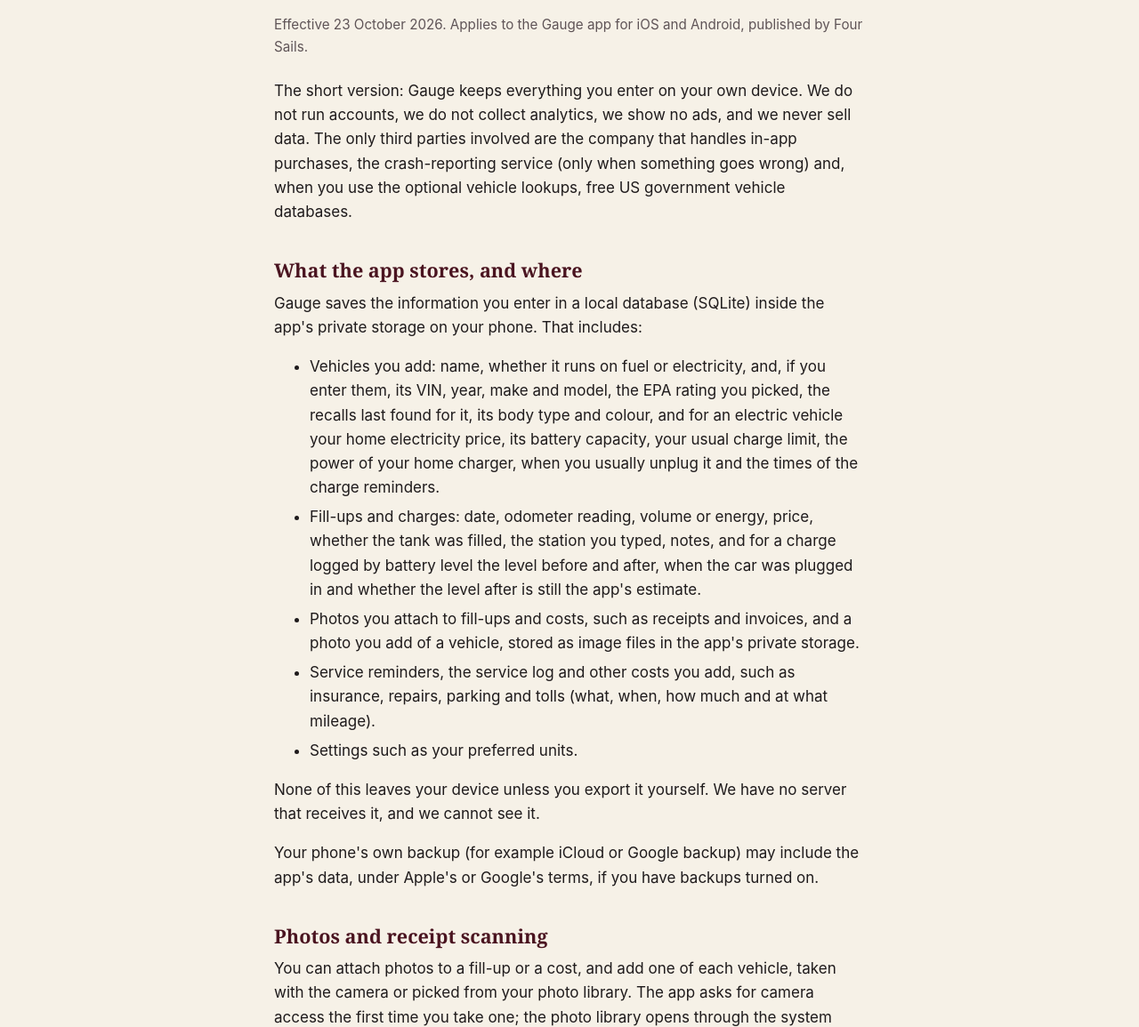
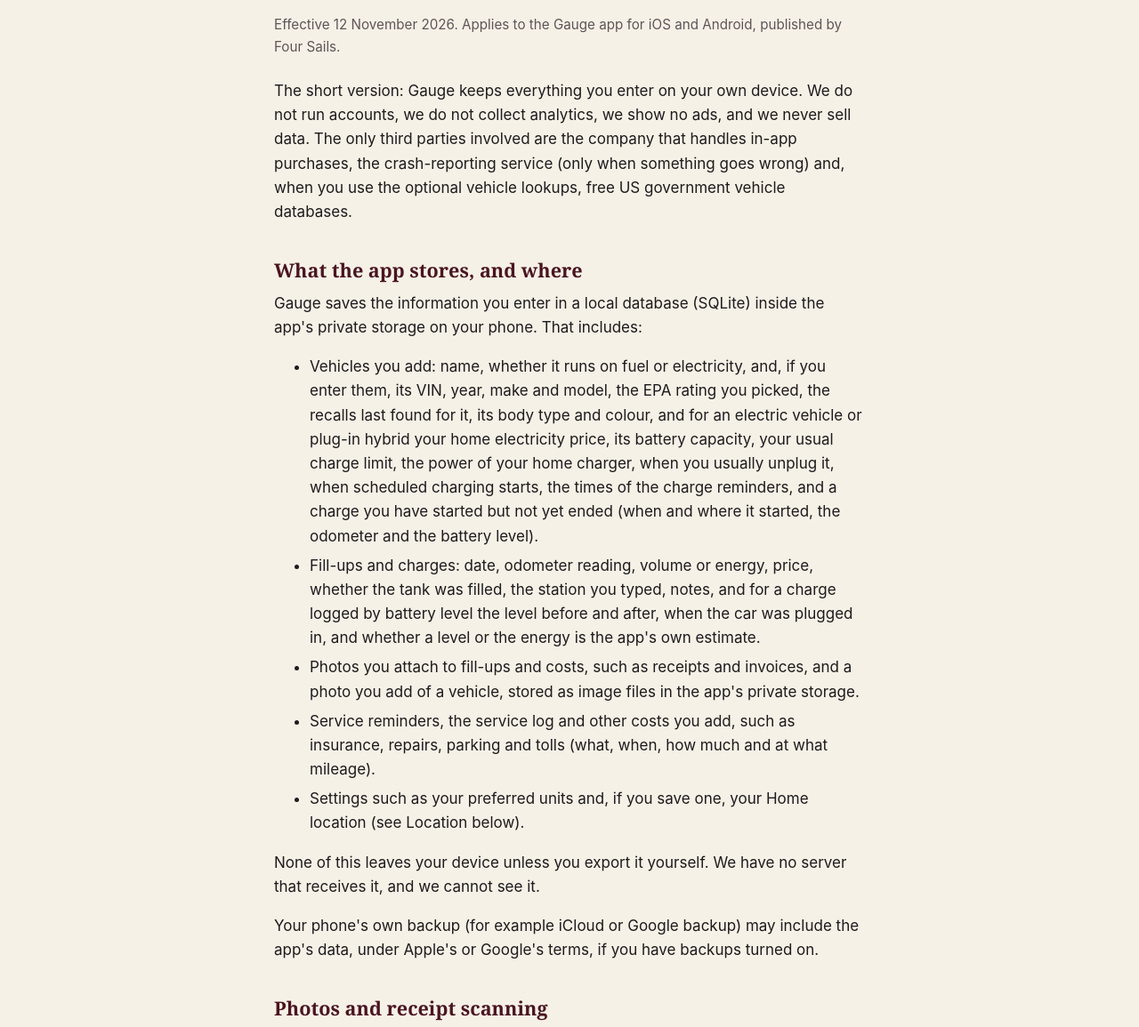
Before and after one commit to foursailsapps/foursails-site, a plain HTML site: page fuel-log/privacy/index.html in a window 1280 px wide. Shown: the part 155-1310 px from the top of the page at 89% size. Drawn offline with Linux system fonts and the light colour scheme.

Commit message:
Gauge privacy: optional Home location, charging status, new stored fields

```diff
--- a/fuel-log/privacy/index.html
+++ b/fuel-log/privacy/index.html
@@ -39,24 +39,27 @@
   <main id="main">
     <div class="wrap prose">
       <h1>Gauge privacy policy</h1>
-      <p class="meta">Effective 23 October 2026. Applies to the Gauge app for iOS and Android, published by Four Sails.</p>
+      <p class="meta">Effective 12 November 2026. Applies to the Gauge app for iOS and Android, published by Four Sails.</p>
 
       <p>The short version: Gauge keeps everything you enter on your own device. We do not run accounts, we do not collect analytics, we show no ads, and we never sell data. The only third parties involved are the company that handles in-app purchases, the crash-reporting service (only when something goes wrong) and, when you use the optional vehicle lookups, free US government vehicle databases.</p>
 
       <h2>What the app stores, and where</h2>
       <p>Gauge saves the information you enter in a local database (SQLite) inside the app's private storage on your phone. That includes:</p>
       <ul>
-        <li>Vehicles you add: name, whether it runs on fuel or electricity, and, if you enter them, its VIN, year, make and model, the EPA rating you picked, the recalls last found for it, its body type and colour, and for an electric vehicle your home electricity price, its battery capacity, your usual charge limit, the power of your home charger, when you usually unplug it and the times of the charge reminders.</li>
-        <li>Fill-ups and charges: date, odometer reading, volume or energy, price, whether the tank was filled, the station you typed, notes, and for a charge logged by battery level the level before and after, when the car was plugged in and whether the level after is still the app's estimate.</li>
+        <li>Vehicles you add: name, whether it runs on fuel or electricity, and, if you enter them, its VIN, year, make and model, the EPA rating you picked, the recalls last found for it, its body type and colour, and for an electric vehicle or plug-in hybrid your home electricity price, its battery capacity, your usual charge limit, the power of your home charger, when you usually unplug it, when scheduled charging starts, the times of the charge reminders, and a charge you have started but not yet ended (when and where it started, the odometer and the battery level).</li>
+        <li>Fill-ups and charges: date, odometer reading, volume or energy, price, whether the tank was filled, the station you typed, notes, and for a charge logged by battery level the level before and after, when the car was plugged in, and whether a level or the energy is the app's own estimate.</li>
         <li>Photos you attach to fill-ups and costs, such as receipts and invoices, and a photo you add of a vehicle, stored as image files in the app's private storage.</li>
         <li>Service reminders, the service log and other costs you add, such as insurance, repairs, parking and tolls (what, when, how much and at what mileage).</li>
-        <li>Settings such as your preferred units.</li>
+        <li>Settings such as your preferred units and, if you save one, your Home location (see Location below).</li>
       </ul>
       <p>None of this leaves your device unless you export it yourself. We have no server that receives it, and we cannot see it.</p>
       <p>Your phone's own backup (for example iCloud or Google backup) may include the app's data, under Apple's or Google's terms, if you have backups turned on.</p>
 
       <h2>Photos and receipt scanning</h2>
       <p>You can attach photos to a fill-up or a cost, and add one of each vehicle, taken with the camera or picked from your photo library. The app asks for camera access the first time you take one; the photo library opens through the system picker, so Gauge only sees the photos you choose. "Scan receipt" reads the amounts on a receipt photo with the text recognition built into your phone (Apple Vision on iPhone, Google ML Kit's on-device model on Android). The photo and the text are processed only on your phone and are never uploaded. Photos stay in the app's storage until you remove them or delete the fill-up or cost, and they are included in the JSON backup you export.</p>
+
+      <h2>Location</h2>
+      <p>Location is optional and used for one thing: recognising when you start a charge at home. If you choose to save a Home location (when Gauge offers after a charge at home, or in Settings › Home location), the app asks for permission to use your location while it is open and stores that one spot on your phone. After that, when you open Start charging, it reads your location once to see whether you are at that spot, and fills in Home or leaves it empty. Gauge never uses your location in the background, keeps no history of where you have been, and never sends your location anywhere; the spot is not included in the files you export. You can forget it in Settings › Home location or turn off location for Gauge in your phone's settings, and everything else keeps working.</p>
 
       <h2>Vehicle lookups</h2>
       <p>Three optional features look things up on free public services run by the US government. None of them needs an account, and none receives anything you log in the app (fill-ups, costs, photos, notes).</p>
@@ -77,7 +80,7 @@
 
       <p>Settings › Restore from backup reads a backup file that you pick yourself with your phone's file picker and replaces the app's data on this device with it. The file is read only on your phone.</p>
       <h2>Notifications</h2>
-      <p>Service reminders set by date are local notifications on the due date. For an electric vehicle you can also turn on a daily evening and morning charge reminder, each at a time you choose. The app offers to turn notifications on during setup (you can say not now) and asks again only when you set up a reminder, and you can turn notifications off at any time in your phone's settings. Reminders are scheduled locally on the device; no push server is involved.</p>
+      <p>Service reminders set by date are local notifications on the due date. For an electric vehicle or plug-in hybrid you can also turn on a daily evening and morning charge reminder, each at a time you choose. While a charge you started with Start charging is open, the app shows it on your Lock Screen as a Live Activity (iPhone) or as an ongoing notification (Android), which it updates and removes itself. The app offers to turn notifications on during setup (you can say not now) and asks again only when you set up a reminder, and you can turn notifications off at any time in your phone's settings. Reminders are scheduled locally on the device; no push server is involved.</p>
 
       <h2>App updates</h2>
       <p>To receive bug fixes without a full App Store update, Gauge checks Expo's update service (EAS Update, run by Expo, 650 Industries) when it starts. That request contains the app's version, your platform and an update channel name, and Expo's servers see your IP address as with any download. It carries none of the data you enter in the app and no identifier that links to you. Expo's handling is described in the <a href="https://expo.dev/privacy">Expo privacy policy</a>.</p>
```
